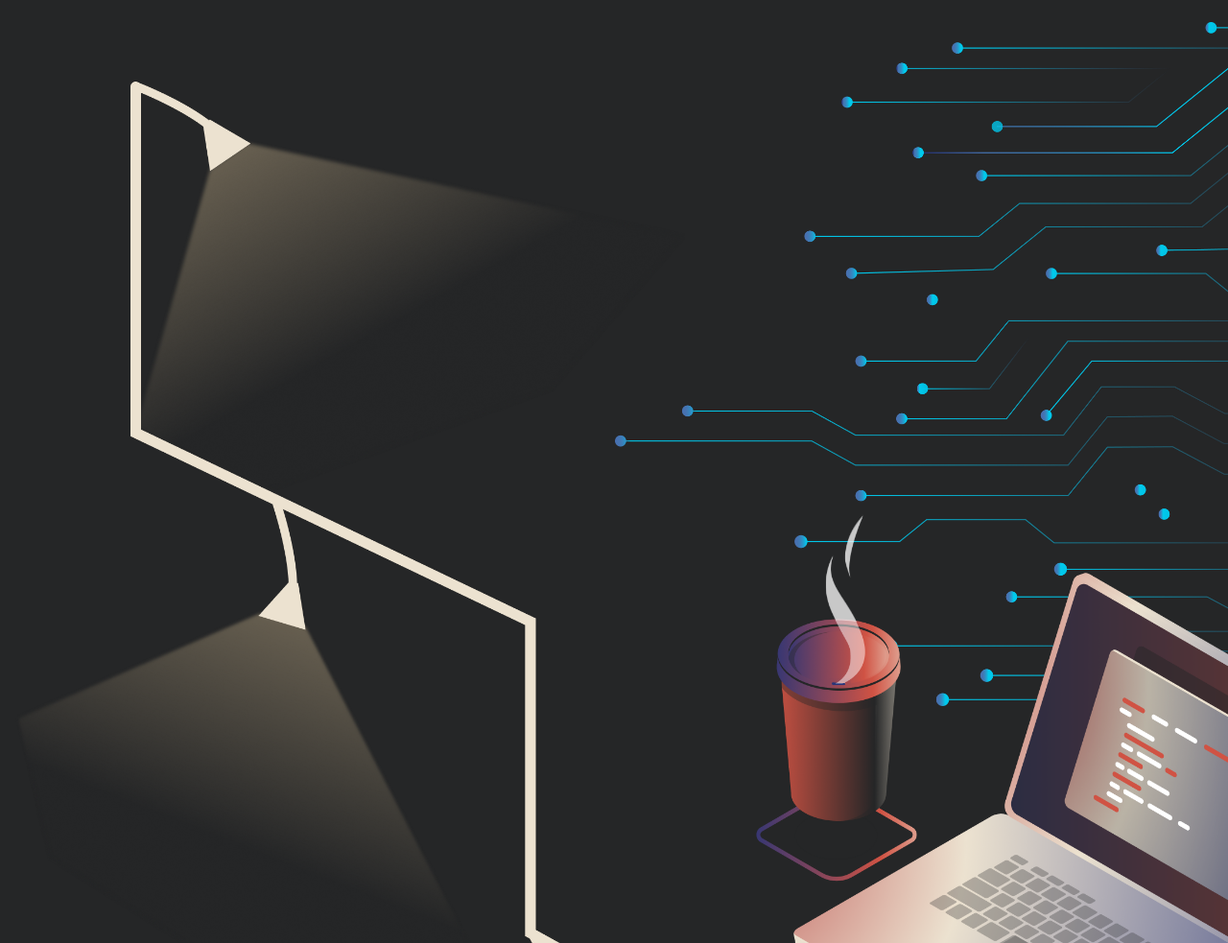
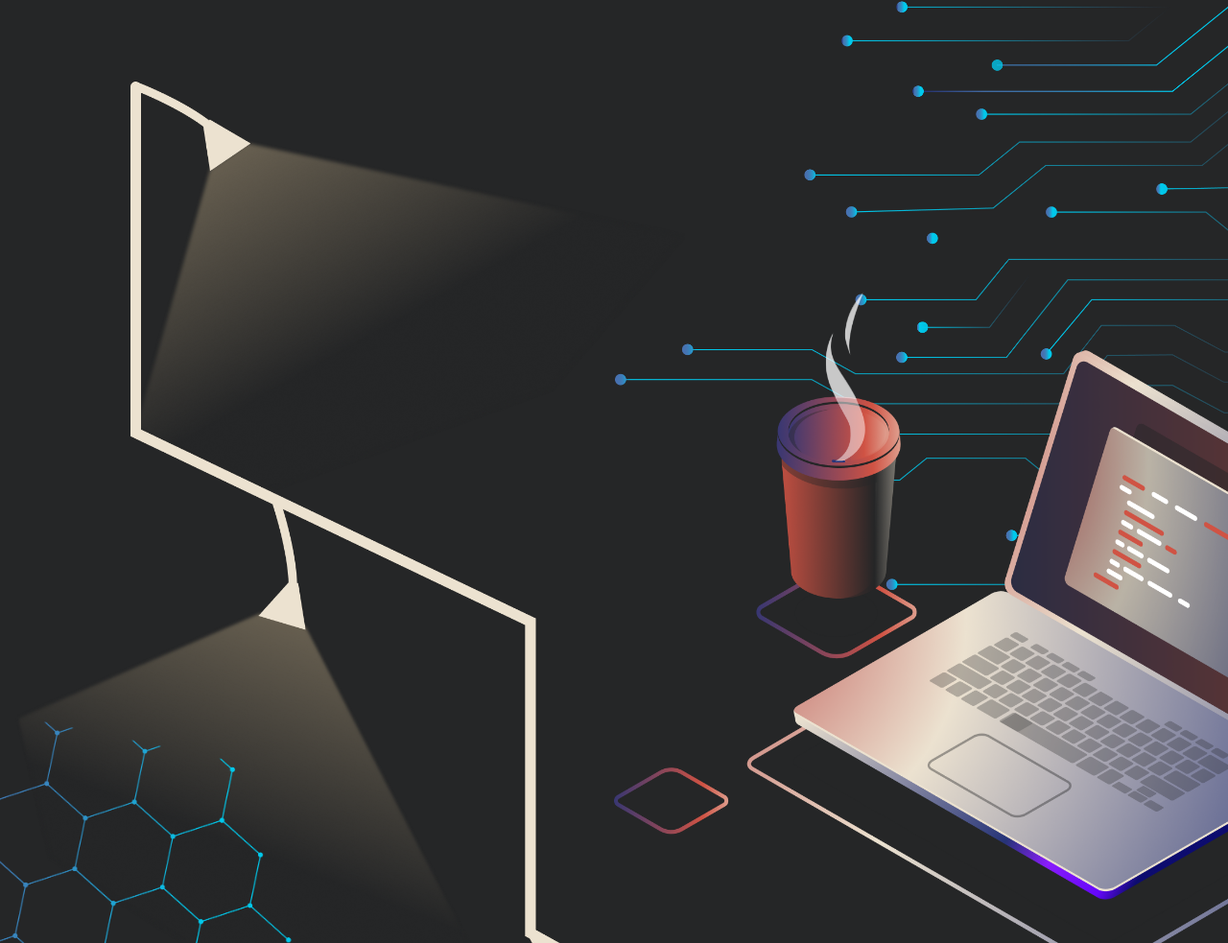
Before and after one commit to SamuelShaju/CodeRatri-2, a plain HTML site: page index.html in a window 1280 px wide. Shown: the part 817-1800 px from the top of the page at 96% size. Drawn offline with Linux system fonts and the light colour scheme; a web font is replaced by a local one.

Commit message:
Update index.css

```diff
--- a/index.css
+++ b/index.css
@@ -349,6 +349,18 @@ div[id="timer"] li {
         width: 150%;
     }
 }
+@media (min-width:1201px) and (max-width:1300px)
+{
+    #mid_top{
+        height:1700px;
+    }
+    .image2{
+        top:-50vh;
+    }
+    .image3{
+        top:-60vh;
+    }
+}
 @media (min-width:1000px) and (max-width:1200px) {
     #mid_top{
         height:1500px;
```
